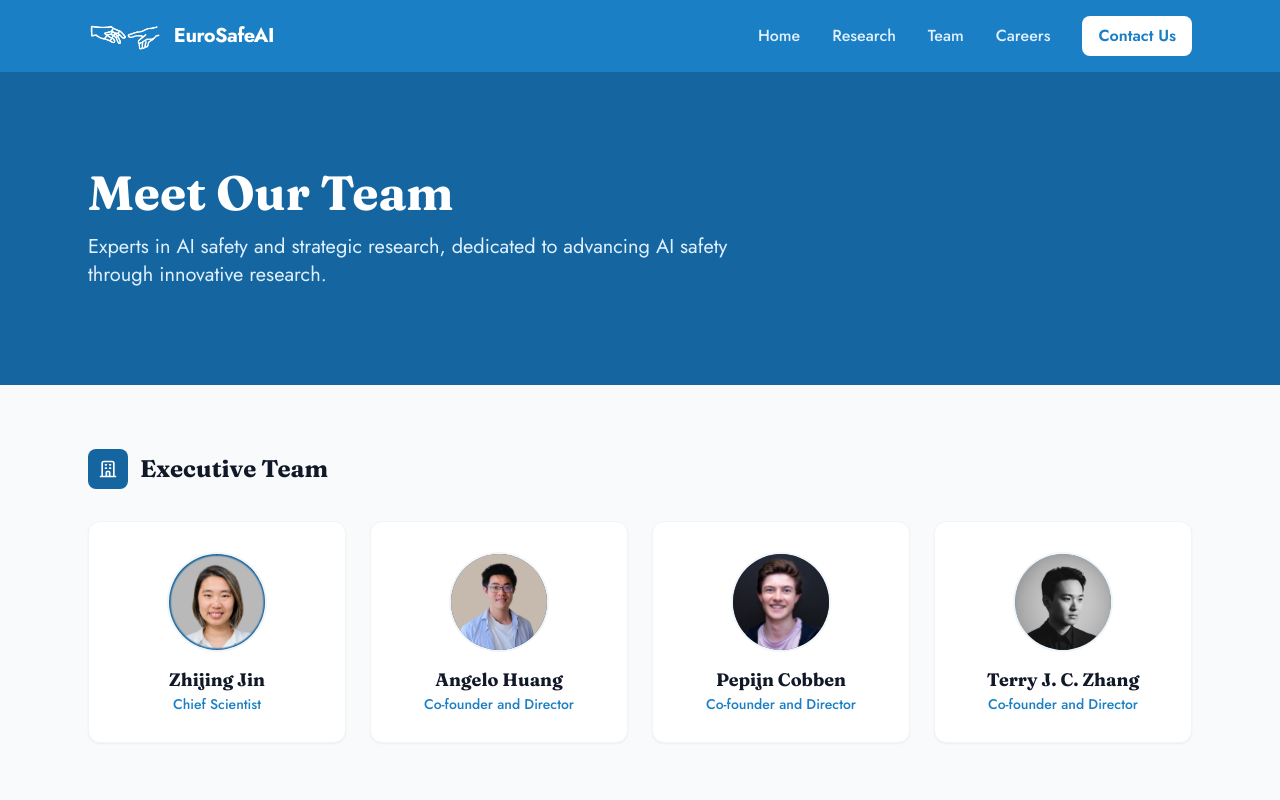
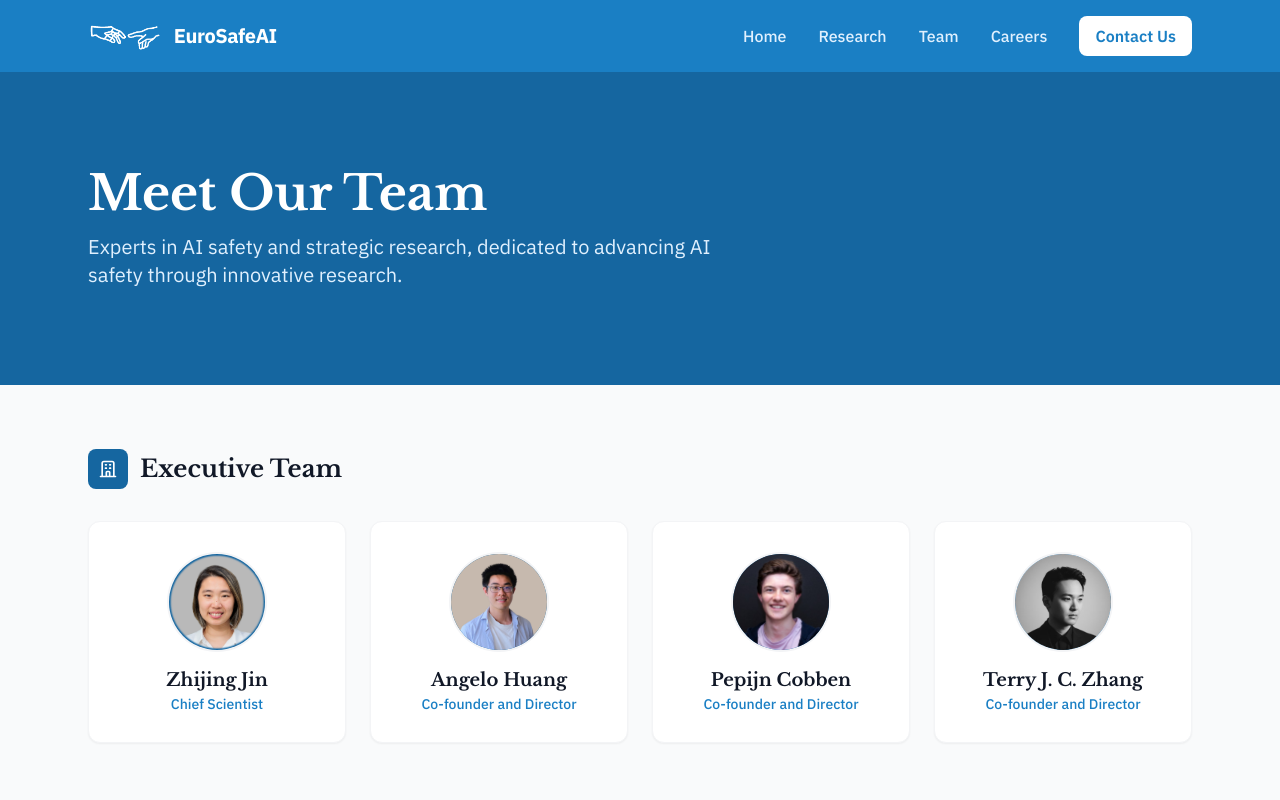
Before and after one commit to EuroSafeAI/eurosafeai.github.io, a Next.js app: page /team in a window 1280 px wide. Shown: the top 800 px of the page. Built offline with nearby package versions, Linux system fonts and the light colour scheme.

Commit message:
add correct typo

```diff
--- a/app/globals.css
+++ b/app/globals.css
@@ -13,14 +13,14 @@ html {
 }
 
 body {
-  font-family: 'Jost', -apple-system, BlinkMacSystemFont, Arial, sans-serif;
+  font-family: 'IBM Plex Sans', -apple-system, BlinkMacSystemFont, Arial, sans-serif;
   -webkit-font-smoothing: antialiased;
   -moz-osx-font-smoothing: grayscale;
 }
 
-/* Display headings use Fraunces across all pages */
+/* Display headings use Libre Baskerville across all pages */
 h1, h2, h3 {
-  font-family: 'Fraunces', Georgia, serif;
+  font-family: 'Libre Baskerville', Georgia, serif;
 }
 
 a {
--- a/app/layout.tsx
+++ b/app/layout.tsx
@@ -37,11 +37,11 @@ export default function RootLayout({
         <link rel="preconnect" href="https://fonts.googleapis.com" />
         <link rel="preconnect" href="https://fonts.gstatic.com" crossOrigin="anonymous" />
         {/*
-          Fraunces — Distinctive optical-size variable serif for headings.
-          Jost — Clean geometric sans-serif for body & UI text.
+          Libre Baskerville — Authoritative legal/government serif for headings.
+          IBM Plex Sans — Precise, technical sans for body & UI text.
         */}
         <link
-          href="https://fonts.googleapis.com/css2?family=Fraunces:ital,opsz,wght@0,9..144,400;0,9..144,600;0,9..144,700;0,9..144,900;1,9..144,700&family=Jost:wght@300;400;500;600;700&display=swap"
+          href="https://fonts.googleapis.com/css2?family=Libre+Baskerville:ital,wght@0,400;0,700;1,400&family=IBM+Plex+Sans:ital,wght@0,300;0,400;0,500;0,600;0,700;1,400&display=swap"
           rel="stylesheet"
         />
       </head>
--- a/tailwind.config.js
+++ b/tailwind.config.js
@@ -23,8 +23,8 @@ module.exports = {
         accent: '#09f',
       },
       fontFamily: {
-        fraunces: ['Fraunces', 'Georgia', 'serif'],
-        jost: ['Jost', 'Arial', 'sans-serif'],
+        fraunces: ['Libre Baskerville', 'Georgia', 'serif'],
+        jost: ['IBM Plex Sans', 'Arial', 'sans-serif'],
         mono: ['JetBrains Mono', 'Geist Mono', 'monospace'],
       },
       keyframes: {
```
